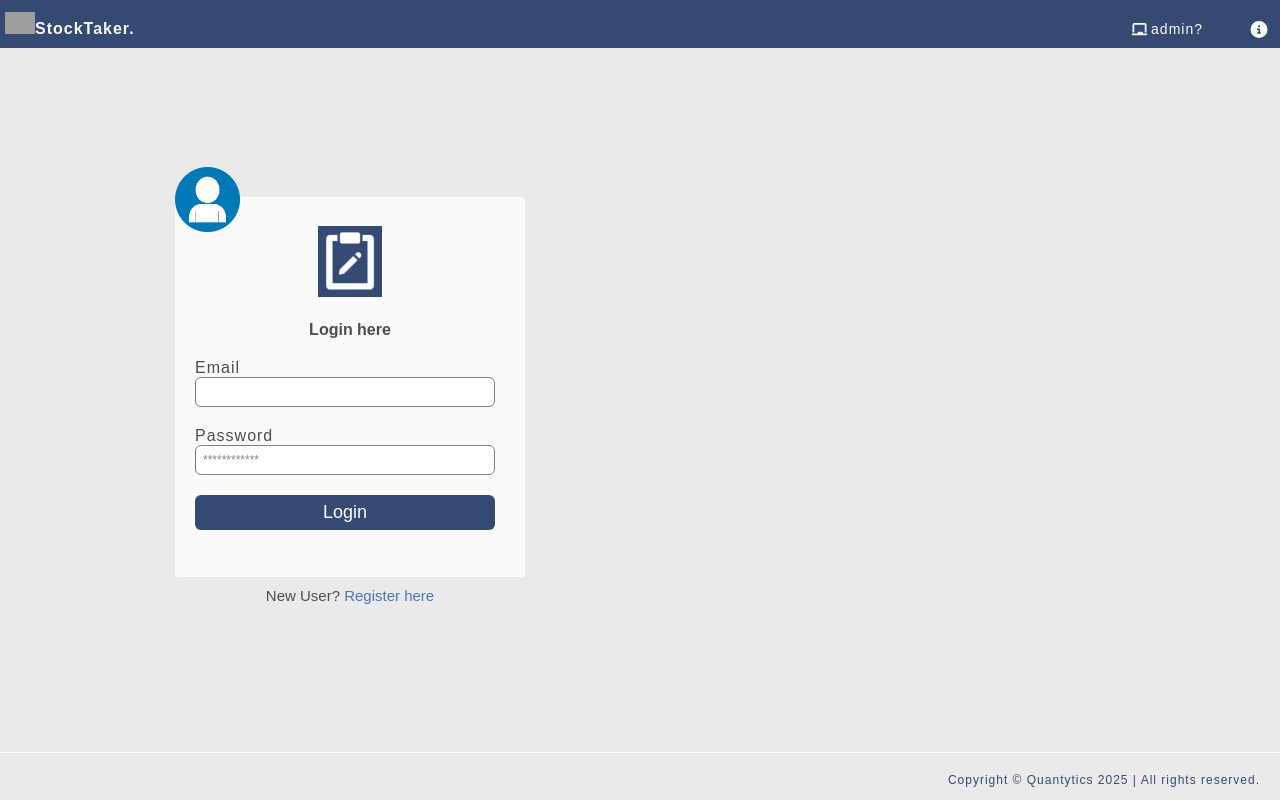
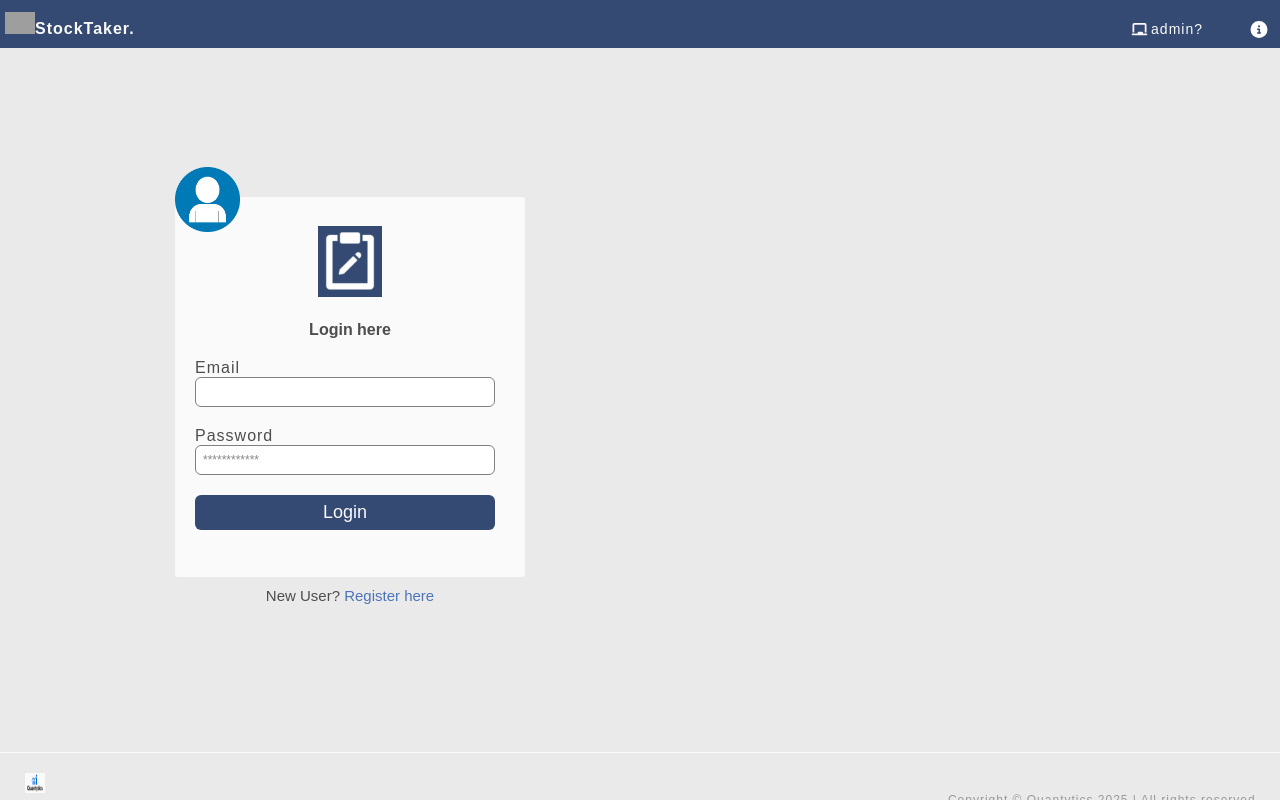
Before and after one commit to josealbin/stocktaker-client, a React (Vite) app: page / in a window 1280 px wide. Built offline with nearby package versions, Linux system fonts and the light colour scheme; grey boxes are pictures that could not be loaded.

Commit message:
footer changes

```diff
--- a/src/components/Footer/Footer.css
+++ b/src/components/Footer/Footer.css
@@ -11,8 +11,8 @@ body{ display: flex; align-items: center; background: #eaeaea;}
 .filter{ position: relative; top: 0; left: 0; right: 0; bottom: 0; z-index: 1; opacity: .7; }
 
 .footer{ width: 100%; height: 3rem; border-top: 1px solid #fafafa; padding: 20px; position: absolute; bottom:0; position:fixed; z-index:1; }
-.footer p{ text-align: right; color: #344a72; letter-spacing: 1px; font-size: 12px; }
-/* .footer img {width: 20px; height: 20px; vertical-align: middle; margin-right: 5px;} */
+.footer p{ text-align: right; color: #999999; letter-spacing: 1px; font-size: 12px; }
+.footer img { text-align: left; width: 20px; height: 20px; vertical-align: middle; margin-left: 5px;}
 
 @media(max-width: 768px){
     .footer{ display: none;}
--- a/src/components/Footer/Footer.jsx
+++ b/src/components/Footer/Footer.jsx
@@ -5,6 +5,7 @@ function Footer() {
   return (
     <div className='footer'>
       <div className='container'>
+        <img src="/images/quantytics-rec.png" alt="" />
         <p>Copyright © Quantytics 2025 | All rights reserved.</p>
       </div>
     </div>
```
Also changed, not shown: public/images/quantytics-rec.png (added).
